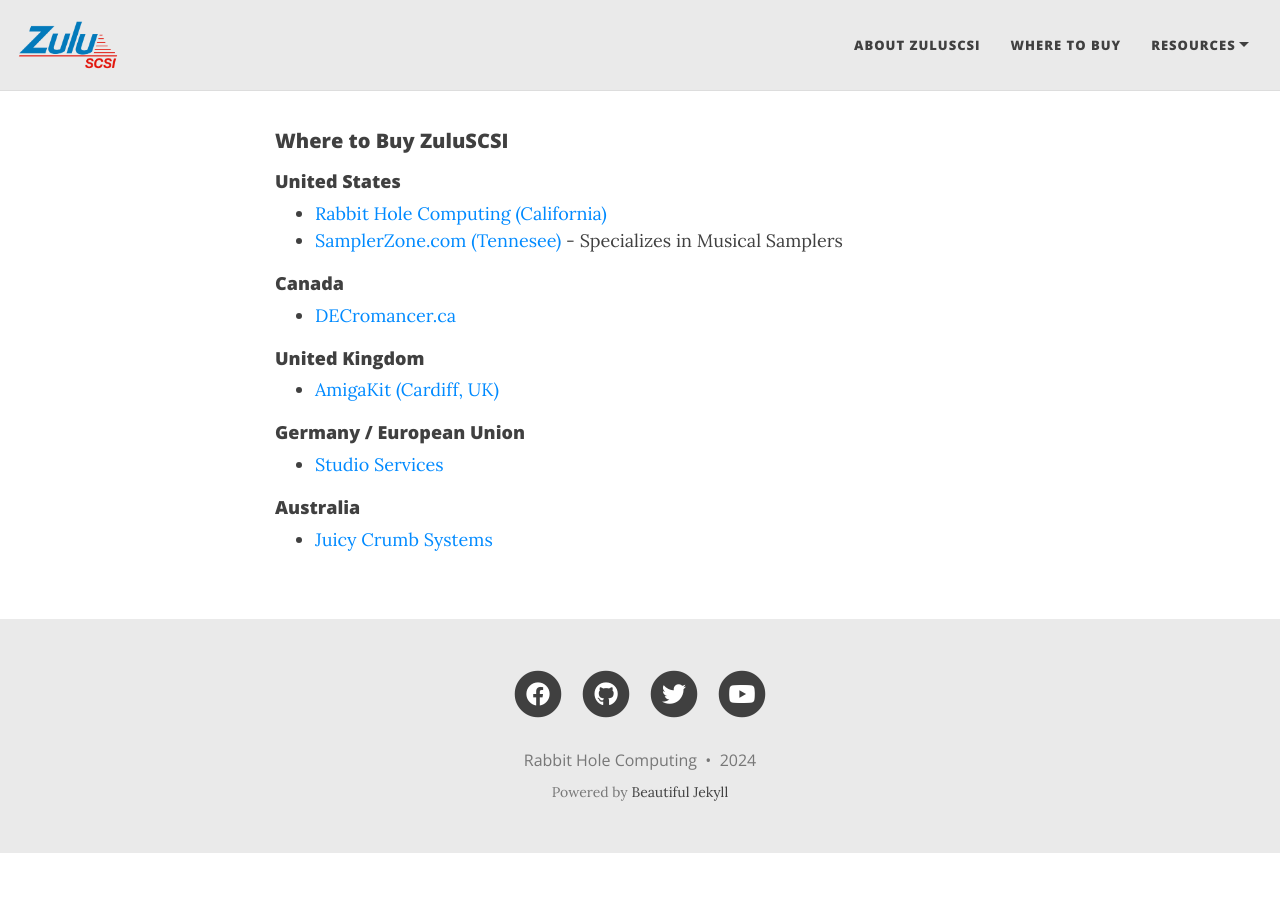
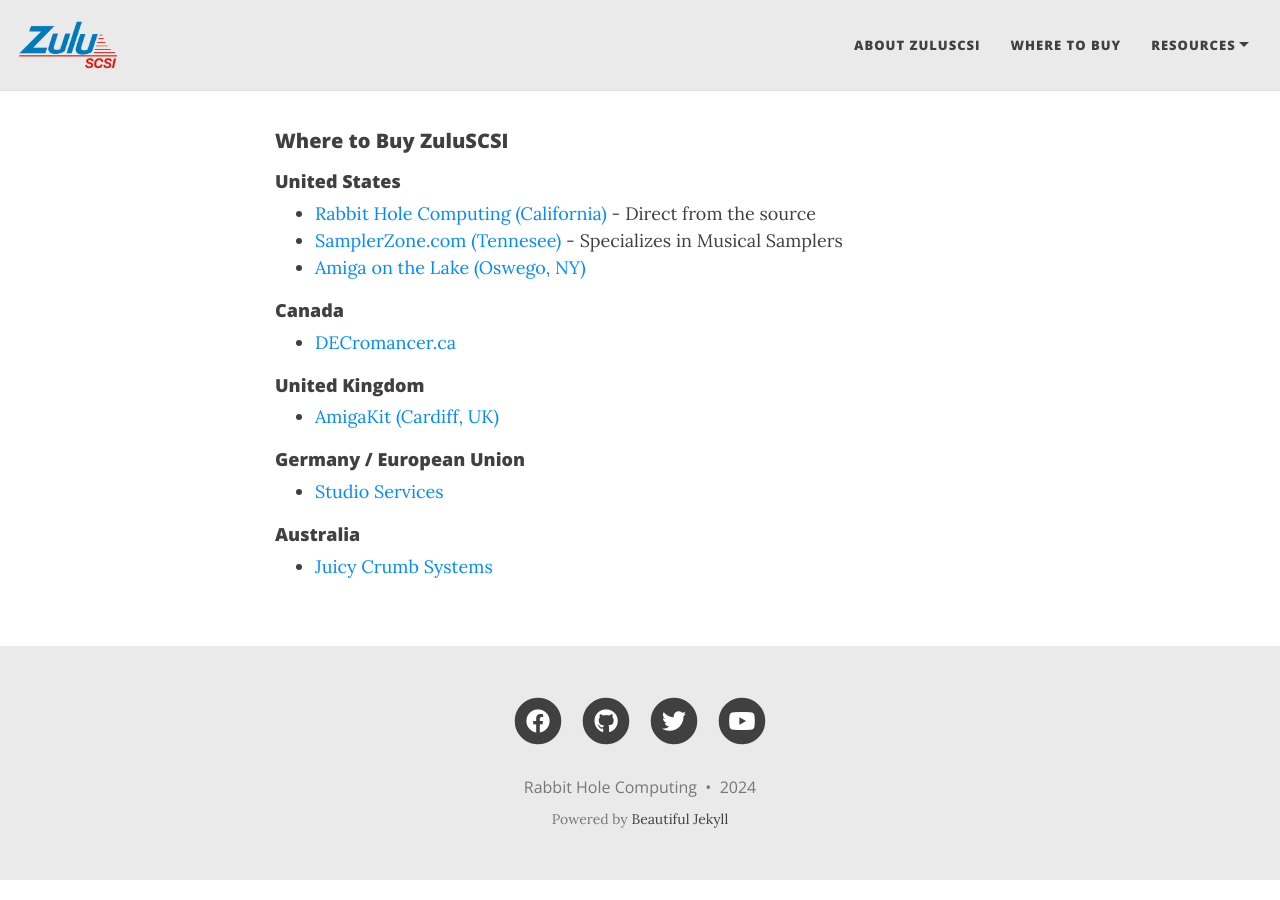
Before and after one commit to ZuluSCSI/ZuluSCSI.com, a Jekyll site: the page built from wheretobuy.md, in a window 1280 px wide. Built offline with Jekyll 4.4.1, drawn with Linux system fonts in a browser that asks for light colours; nearby versions of some CDN libraries; our own code applies the rules of GitHub Pages for plain Markdown files.

Commit message:
Add AOTL to the list

```diff
--- a/wheretobuy.md
+++ b/wheretobuy.md
@@ -1,8 +1,9 @@
 ##### Where to Buy ZuluSCSI
 
 #### United States
-* [Rabbit Hole Computing (California)](https://store.rabbitholecomputing.com/ZuluSCSI-s/120.htm)
+* [Rabbit Hole Computing (California)](https://store.rabbitholecomputing.com/ZuluSCSI-s/120.htm) - Direct from the source
 * [SamplerZone.com (Tennesee)](https://samplerzone.com/collections/zuluscsi) - Specializes in Musical Samplers
+* [Amiga on the Lake (Oswego, NY)](https://amigaonthelake.com/rabbit-hole-computing/)
 
 #### Canada
 * [DECromancer.ca](https://decromancer.ca/scsi2sd/#zuluscsi)
```
